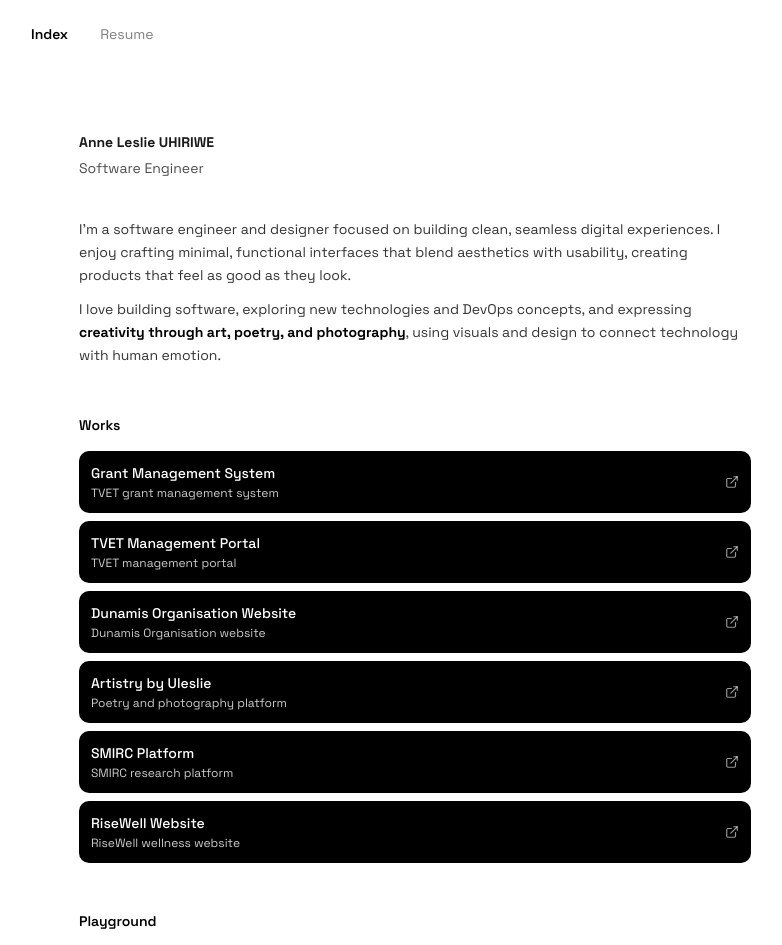
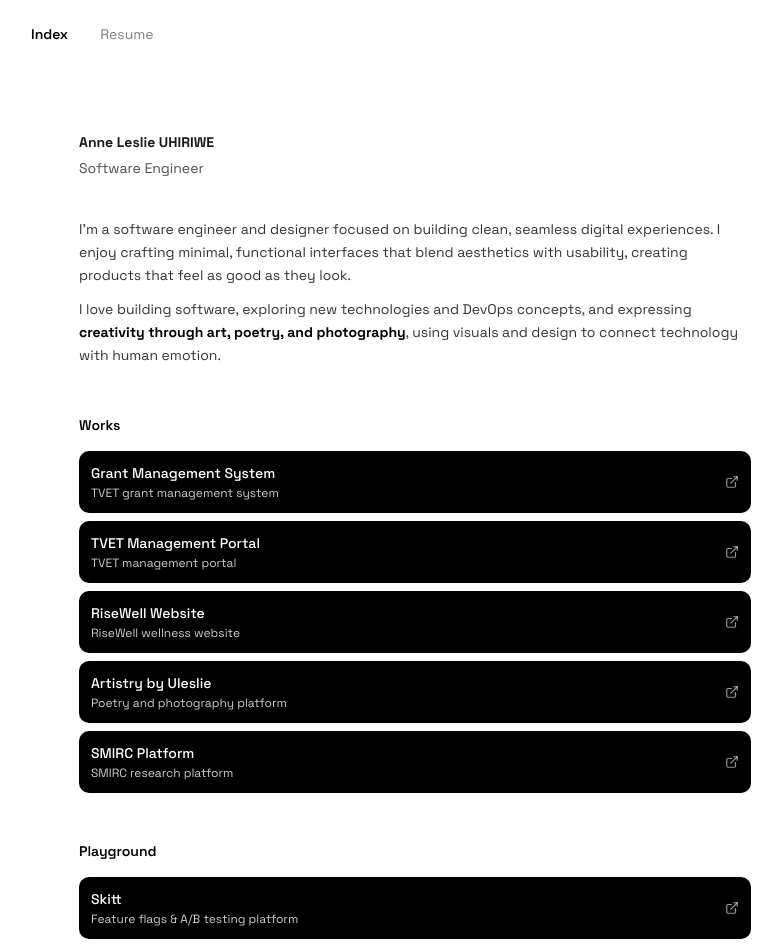
Before and after one commit to u-leslie/l3slie, a React (Vite) app: page / in a window 1280 px wide. Shown: the top 945 px of the page, without its empty margins (225-1007 px from the left). Built offline with nearby package versions, Linux system fonts and the light colour scheme.

Commit message:
fix: projects arrangement

```diff
--- a/src/constants/data.ts
+++ b/src/constants/data.ts
@@ -24,18 +24,18 @@ export const projects = [
 
     status: "Live",
   },
-  {
-    year: "2024",
-    title: "Dunamis Organisation Website",
-    category: "Dunamis Organisation",
-    description: "Dunamis Organisation website",
-    link: "https://dunamis-web.vercel.app",
-    image:
-      "https://images.unsplash.com/photo-1551288049-bebda4e38f71?w=800&q=80",
+  // {
+  //   year: "2024",
+  //   title: "Dunamis Organisation Website",
+  //   category: "Dunamis Organisation",
+  //   description: "Dunamis Organisation website",
+  //   link: "https://dunamis-web.vercel.app",
+  //   image:
+  //     "https://images.unsplash.com/photo-1551288049-bebda4e38f71?w=800&q=80",
 
-    tech: ["Next.js", "Tailwindcss"],
-    status: "Under Development phase",
-  },
+  //   tech: ["Next.js", "Tailwindcss"],
+  //   status: "Under Development phase",
+  // },
   // {
   //   year: "2024",
   //   title: "E-Portfolio Platform",
@@ -48,6 +48,18 @@ export const projects = [
   //   //   link:"https://e-portfolio.rtb.gov.rw",
   //   status: "Under Development phase",
   // },
+   {
+    year: "2025-2026",
+    title: "RiseWell Website",
+    category: "RiseWell Organisation",
+    description: "RiseWell wellness website",
+    link: "http://www.risewell.org.rw",
+    image:
+      "https://images.unsplash.com/photo-1551288049-bebda4e38f71?w=800&q=80",
+
+    tech: ["Next.js", "Tailwindcss"],
+    status: "live",
+  },
   {
     year: "2024 - 2025",
     title: "Artistry by Uleslie",
@@ -84,18 +96,6 @@ export const projects = [
     tech: ["Next.js", "Tailwindcss"],
       link:"https://csr-front.vercel.app",
     status: "Under Development phase",
-  },
-  {
-    year: "2025-2026",
-    title: "RiseWell Website",
-    category: "RiseWell Organisation",
-    description: "RiseWell wellness website",
-    link: "http://www.risewell.org.rw",
-    image:
-      "https://images.unsplash.com/photo-1551288049-bebda4e38f71?w=800&q=80",
-
-    tech: ["Next.js", "Tailwindcss"],
-    status: "live",
   },
 ];
 
```
